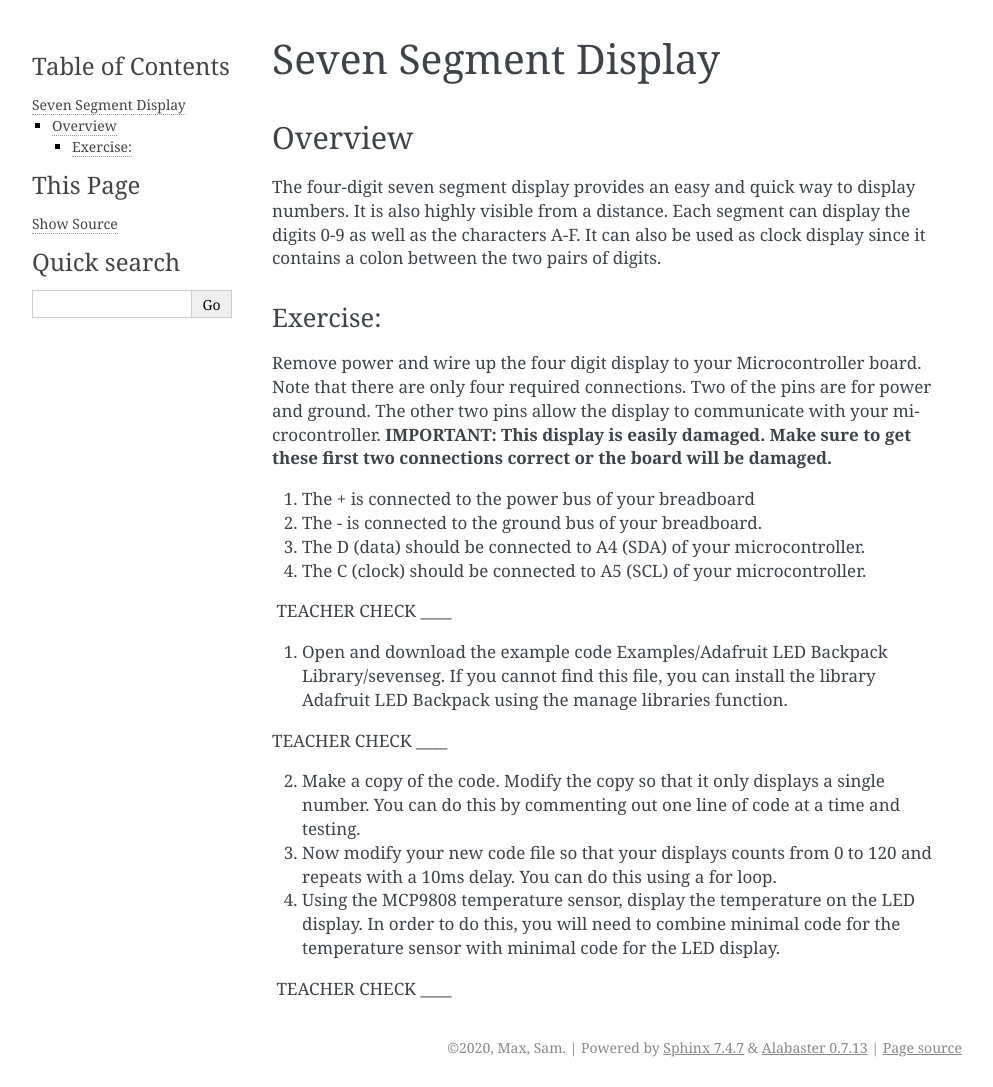
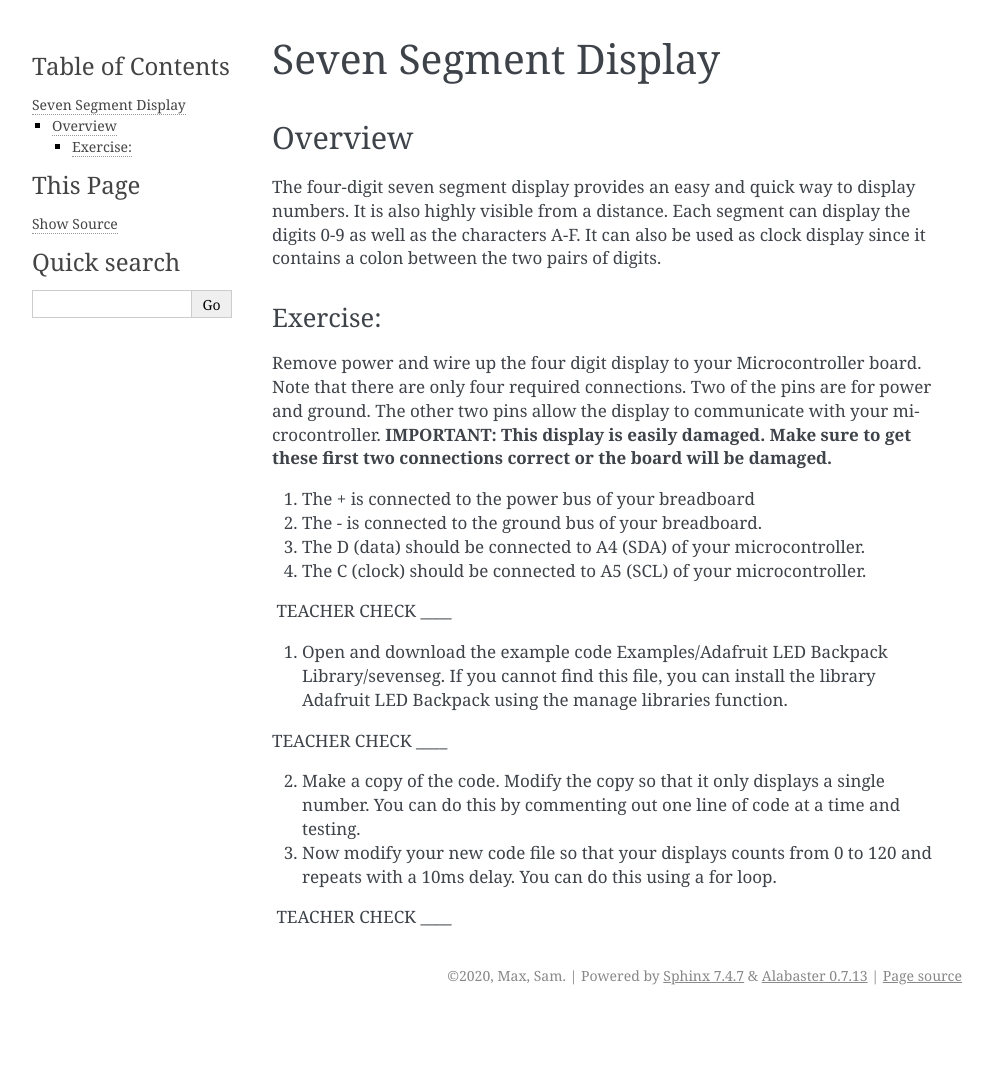
Before and after one commit to maxtkc/mvths-wiki, a Sphinx documentation site: the page built from docs/035a-seven-segment-display.rst, in a window 1280 px wide. Shown: the whole page, without its empty margins (148-1141 px from the left). Built offline with Sphinx 7.4.7, drawn with Linux system fonts in a browser that asks for light colours; pages that are not in the unit, such as notebooks, are missing from menus; after the commit the page ends 1015 px from its top, so only the background shows below that.

Commit message:
Update 035a-seven-segment-display.rst

```diff
--- a/docs/035a-seven-segment-display.rst
+++ b/docs/035a-seven-segment-display.rst
@@ -36,9 +36,6 @@ TEACHER CHECK \_\_\_\_
 3. Now modify your new code file so that your displays counts from 0 to 120
    and repeats with a 10ms delay. You can do this using a for loop.
 
-4. Using the MCP9808 temperature sensor, display the temperature on the
-   LED display. In order to do this, you will need to combine minimal
-   code for the temperature sensor with minimal code for the LED
-   display.
+
 
  TEACHER CHECK \_\_\_\_
```
